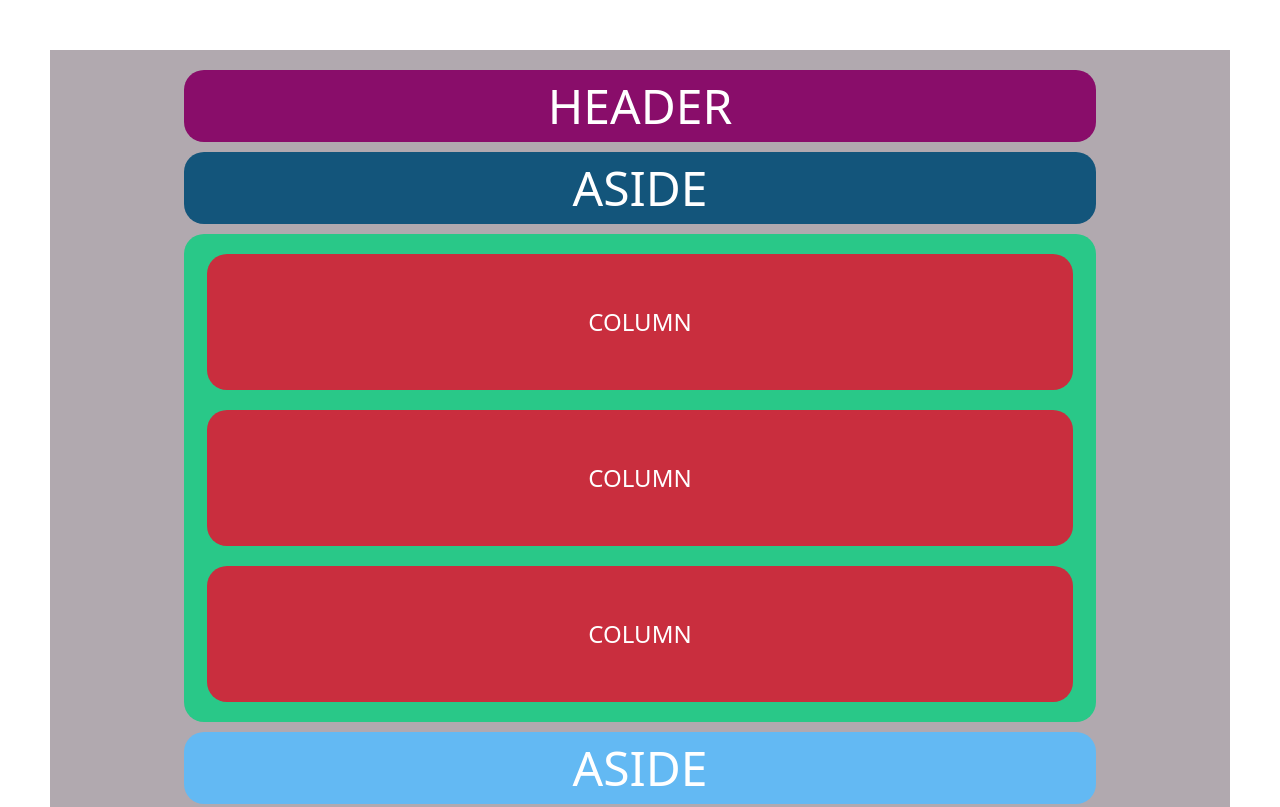
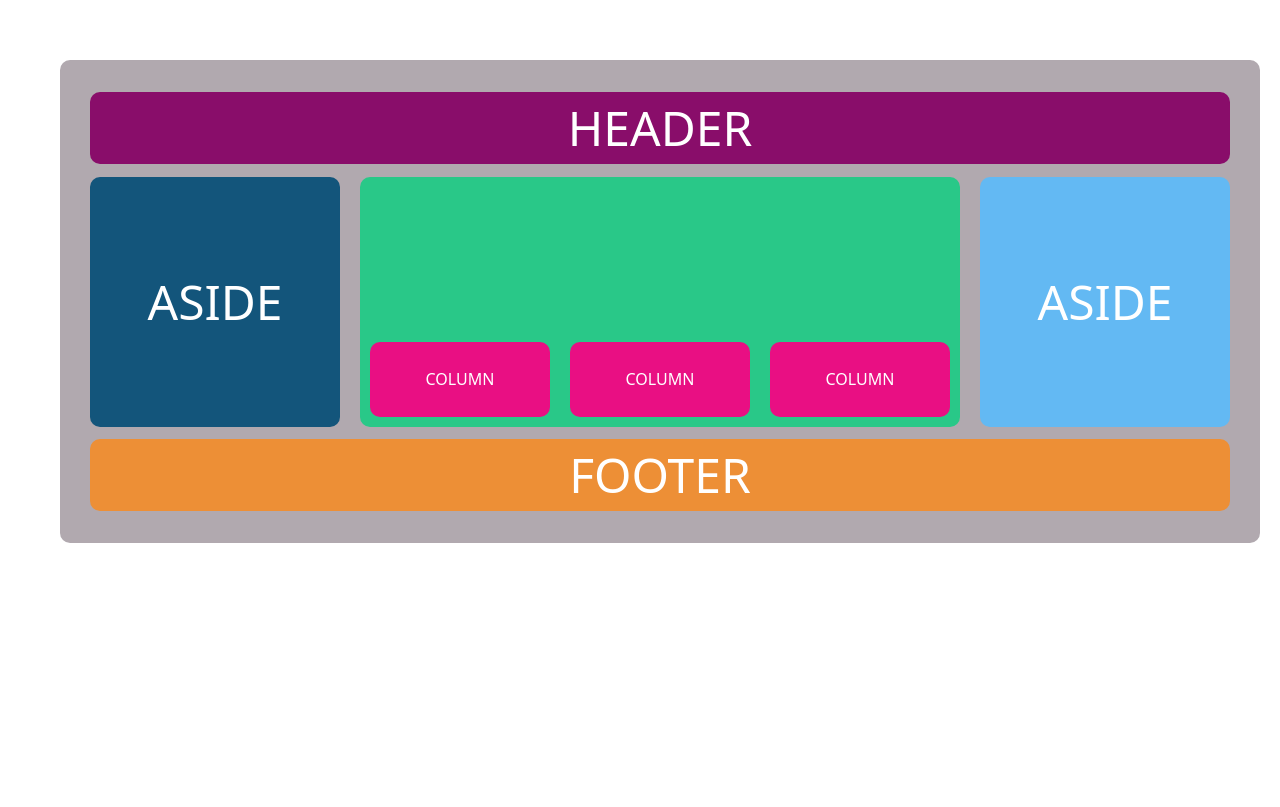
Before and after one commit to lindseyfuller/grid-wireframe-practice, a plain HTML site: page index.html in a window 1280 px wide. Shown: the top 807 px of the page. Drawn offline with Linux system fonts and the light colour scheme.

Commit message:
added media query

```diff
--- a/css/style.css
+++ b/css/style.css
@@ -63,7 +63,7 @@ body{
 }
 
 article {
-    background-color: rgb(201, 46, 62);
+    background-color: rgb(233, 15, 131);
     padding: 50px;
     font-size: 3.0em;
     text-align: center;
@@ -92,3 +92,112 @@ article {
     width: 80%;
     border-radius: 20px;
 }
+
+
+@media screen and (min-width: 1024px) {
+
+   .container {
+    display: grid;
+    height: auto;
+    width: 1200px;
+    grid-template-columns: 1fr 1fr 1fr 1fr 1fr;
+    grid-template-rows: 1fr 1fr 1fr 1fr 1fr;
+    grid-template-areas:
+    "header header header header header"
+    "aside section section section aside-2"
+    "aside section section section aside-2"
+    "aside article article article aside-2"
+    "footer footer footer footer footer";
+    grid-gap: 10px;
+    padding: 30px;
+    margin: 10px;
+    text-align: center;
+    border-radius: 10px;
+   }
+
+   .header {
+    grid-area: header;
+    grid-row-start: 1;
+    grid-row-end: 2;
+    grid-column-start:  1;
+    grid-column-end: -1;
+    text-align: center;
+    align-items: center;
+    border-radius: 10px;
+    width: 100%;
+   }
+
+   .aside {
+    grid-area: aside;
+    align-items: stretch;
+    grid-row-start: 2;
+    grid-row-end: 5;
+    grid-column-start: 1;
+    grid-column-end: 2;
+    vertical-align: middle;
+    border-radius: 10px;
+    height: 250px;
+    width: 250px;
+    text-align: center;
+    justify-content: center;
+    align-content: center
+   }
+
+ .box {
+    grid-area: section;
+    grid-row-start: 2;
+    grid-row-end: 5;
+    grid-column-start: 2;
+    grid-column-end: 5;
+    border-radius: 10px;
+    display: flex;
+    justify-content: space-around;
+    align-items: flex-end;
+    flex-direction: row;
+    width: 600px;
+    height: 250px;
+ }
+
+ .article {
+    grid-area: article;
+    grid-row-start: 2;
+    grid-row-end: 5;
+    grid-column-start: 5;
+    grid-column-end: 6;
+    height: 30%;
+    width: 70%;
+    display: space-around;
+    padding: 20px;
+    margin: 10px;
+    padding: 20px;
+    font-size: 2em;
+    text-align: center;
+    border-radius: 10px;
+    justify-content: center;
+    align-content: center;
+ }
+
+ .aside-2 {
+    grid-area: aside-2;
+    grid-row-start: 2;
+    grid-row-end: 5;
+    grid-column-start: 5;
+    grid-column-end: 6;
+    border-radius: 10px;
+    height: 250px;
+    width: 250px;
+    justify-content: center;
+    align-content: center
+ }
+
+.footer {
+    grid-area: footer;
+    grid-row-start: 5;
+    grid-row-end: 6;
+    grid-column-start: 1;
+    grid-column-end: -1;
+    border-radius: 10px;
+    text-align: center;
+    width: 100%;
+ }
+}
```
